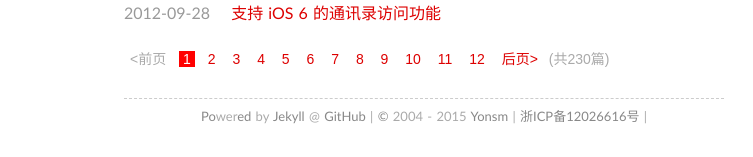
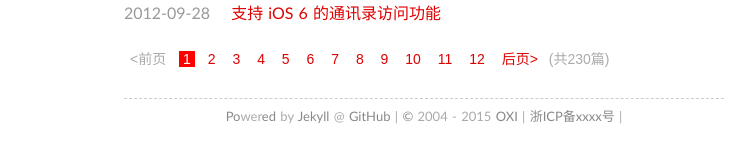
Before and after one commit to Oxidosnel/oxidosnel.github.io, a Jekyll site: the page built from index.html, in a window 1280 px wide. Shown: the part 801-958 px from the top of the page, without its empty margins (216-969 px from the left). Built offline with Jekyll 4.4.1, drawn with Linux system fonts in a browser that asks for light colours; Markdown is read by kramdown in place of the engine named in the settings; the list of posts is cut into pages by our own code; comment, search, counter and statistics services are not loaded; some of the changed lines change nothing that is shown.

Commit message:
Update _config.yml

```diff
--- a/_config.yml
+++ b/_config.yml
@@ -1,16 +1,16 @@
 markdown: rdiscount
 permalink: /:title/
-url: http://yonsm.net
-name: Yonsm.NET
-author: Yonsm
-qq: 123018
-email: Yonsm@msn.com
-duoshuo: yonsm
-beian: 浙ICP备12026616号
-cnzz: 119959
-weibo: 1885061391
-github: Yonsm
+url: phoeker.github.io
+name: OXI
+author: OXI
+qq: 1575057492
+email: 1575057492@qq.com
+duoshuo: oxi
+beian: 浙ICP备xxxx号
+cnzz: nil
+weibo: nil
+github: phoeker
 pygments: true
 safe: true
 paginate: 20
-about: "这里是 Yonsm 的个人博客，创建于 2004 年。开始使用了 ExBlog 博客程序；之后长期（2004 ~ 2011）使用 Bo-Blog；2012 年更换为 WordProess；2013年7月迁移到 Jekyll @ GitHub。<br /><br />这里包含了部分个人的“折腾”过程、结论和成果，切换到分类模可以更快地找到感兴趣的内容，欢迎观赏、建议、拍砖……"
+about: "这里是 oxi 的个人博客，创建于 2015 年。切换到分类模可以更快地找到感兴趣的内容，欢迎观赏、建议、拍砖……"
```
